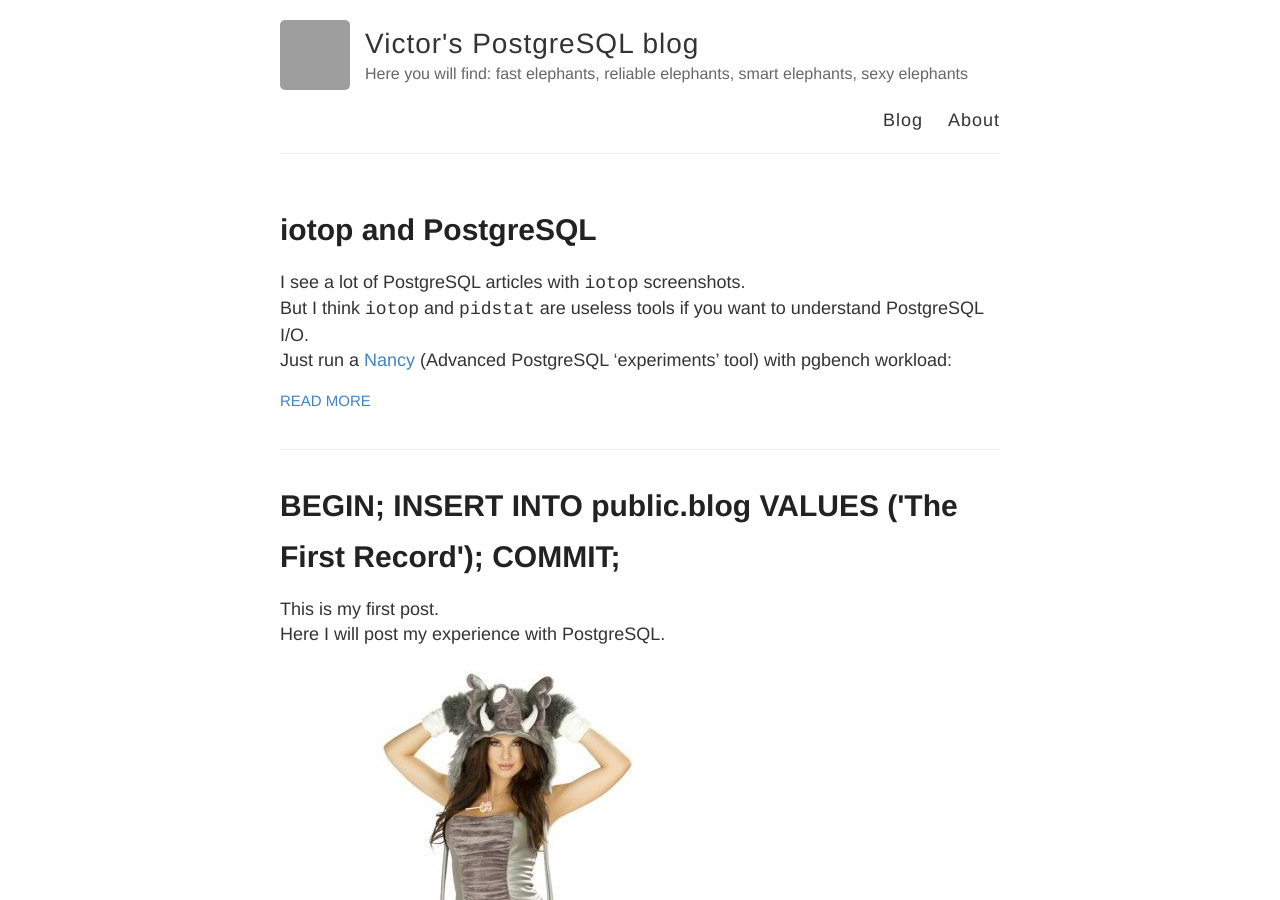
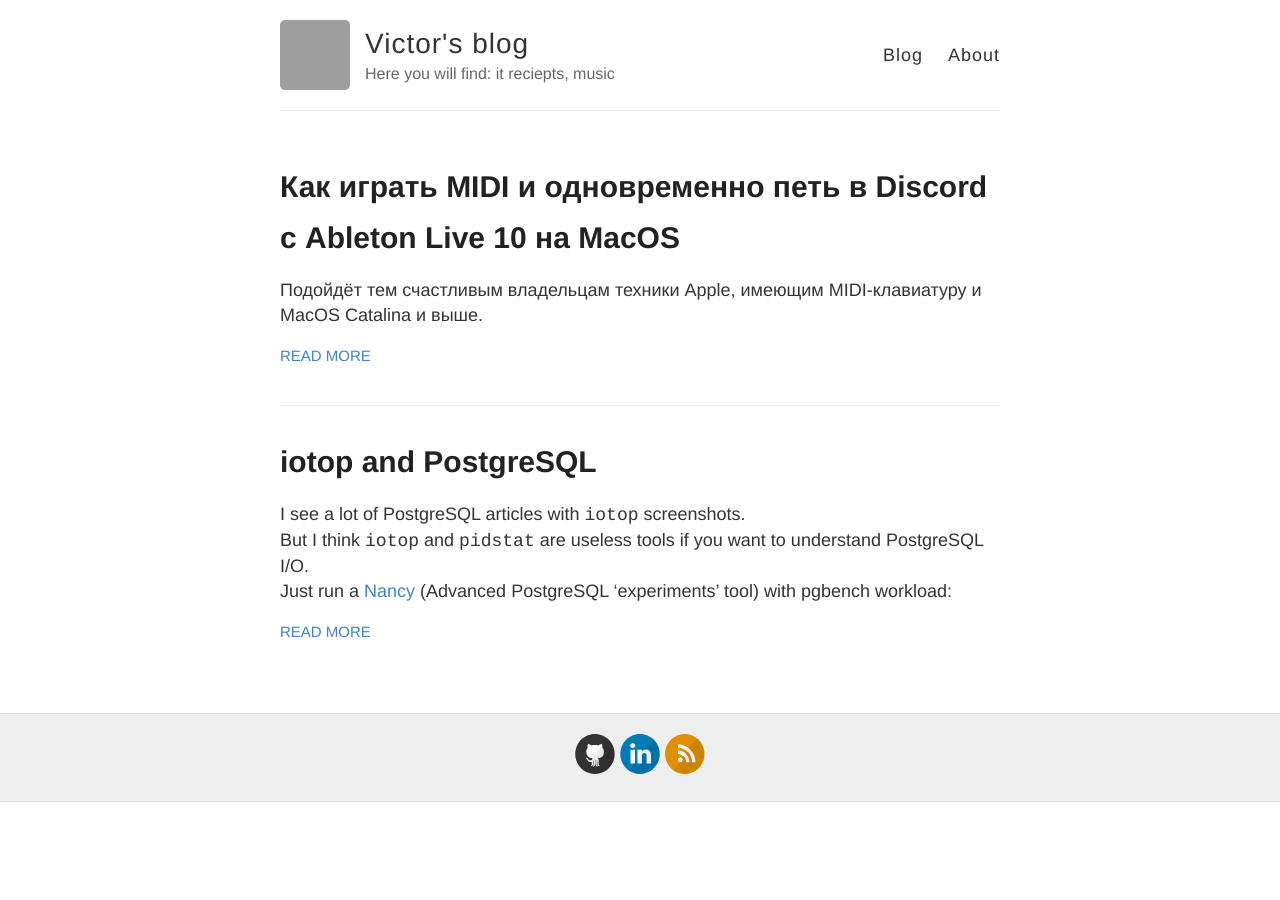
Before and after one commit to Nastradamus/nastradamus.github.io, a Jekyll site: the page built from index.html, in a window 1280 px wide and 900 px high. Built offline with Jekyll 4.4.1, drawn with Linux system fonts in a browser that asks for light colours; grey boxes are pictures that could not be loaded.

Commit message:
music post

````diff
--- a/_config.yml
+++ b/_config.yml
@@ -3,10 +3,10 @@
 #
 
 # Name of your site (displayed in the header)
-name: "Victor's PostgreSQL blog"
+name: "Victor's blog"
 
 # Short bio or description (displayed in the header)
-description: "Here you will find: fast elephants, reliable elephants, smart elephants, sexy elephants"
+description: "Here you will find: it reciepts, music"
 
 # URL of your avatar or profile pic (you could use your GitHub profile pic)
 avatar: https://avatars3.githubusercontent.com/u/1119739?s=460&v=4
--- a/_posts/2019-1-14-The-First-Tuple.md
+++ /dev/null
@@ -1,10 +0,0 @@
----
-layout: post
-title: "BEGIN; INSERT INTO public.blog VALUES ('The First Record'); COMMIT;"
----
-
-This is my first post.
-Here I will post my experience with PostgreSQL.
-![sexy elephant]({{ site.baseurl }}http://nastradamus.github.io/images/sexy_elephants/1.jpg "sexy elephant")
-
-*sexy elephant attached (as header promised)
--- /dev/null
+++ b/_posts/2020-5-10-Ableton-Discord-MacOS.md
@@ -0,0 +1,49 @@
+---
+layout: post
+title: "Как играть MIDI и одновременно петь в Discord с Ableton Live 10 на MacOS"
+---
+
+Подойдёт тем счастливым владельцам техники Apple, имеющим MIDI-клавиатуру и MacOS Catalina и выше.
+
+## Софт
+
+Для реализации задумки нам понадобится приобрести и установить следующий софт:
+
+- Ableton Live 10 (подойдёт Lite версия как уменя)
+- MacOS Catalina и выше
+- (BlackHole)[https://github.com/ExistentialAudio/BlackHole]:
+```bash
+brew cask install blackhole
+```
+- Discord
+
+## Настройка
+
+На скриншотах ниже приведен пример настройки:
+
+![1]({{ site.baseurl }}http://nastradamus.github.io/images/ableton_discord/1.png "1")
+
+![2]({{ site.baseurl }}http://nastradamus.github.io/images/ableton_discord/2.png "2")
+
+![4]({{ site.baseurl }}http://nastradamus.github.io/images/ableton_discord/3.png "3")
+
+![5]({{ site.baseurl }}http://nastradamus.github.io/images/ableton_discord/4.png "4")
+
+![5]({{ site.baseurl }}http://nastradamus.github.io/images/ableton_discord/5.png "5")
+
+![6]({{ site.baseurl }}http://nastradamus.github.io/images/ableton_discord/6.png "6")
+
+![7]({{ site.baseurl }}http://nastradamus.github.io/images/ableton_discord/7_0.png "7_0")
+
+![7]({{ site.baseurl }}http://nastradamus.github.io/images/ableton_discord/7_1.png "7_1")
+
+![7]({{ site.baseurl }}http://nastradamus.github.io/images/ableton_discord/7_2.png "7_2")
+
+![8]({{ site.baseurl }}http://nastradamus.github.io/images/ableton_discord/8.png "8")
+
+![9]({{ site.baseurl }}http://nastradamus.github.io/images/ableton_discord/9.png "9")
+
+![10]({{ site.baseurl }}http://nastradamus.github.io/images/ableton_discord/10.png "10")
+
+
+* На этом настройка закончена
````
Also changed, not shown: about.md (+2 -4 lines), images/ableton_discord/1.png (added), images/ableton_discord/10.png (added), images/ableton_discord/2.png (added), images/ableton_discord/3.png (added), images/ableton_discord/4.png (added), images/ableton_discord/5.png (added), images/ableton_discord/6.png (added), images/ableton_discord/7_0.png (added), images/ableton_discord/7_1.png (added), images/ableton_discord/7_2.png (added), images/ableton_discord/8.png (added), images/ableton_discord/9.png (added), 1 other file.
